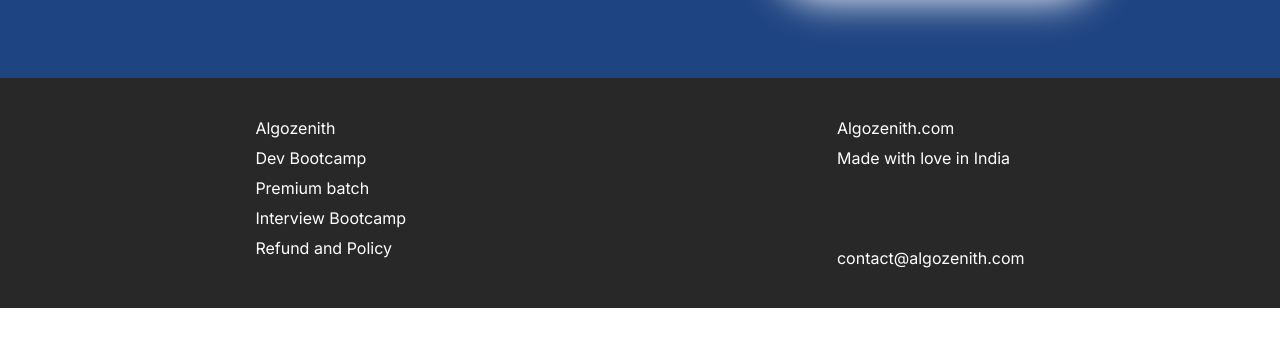
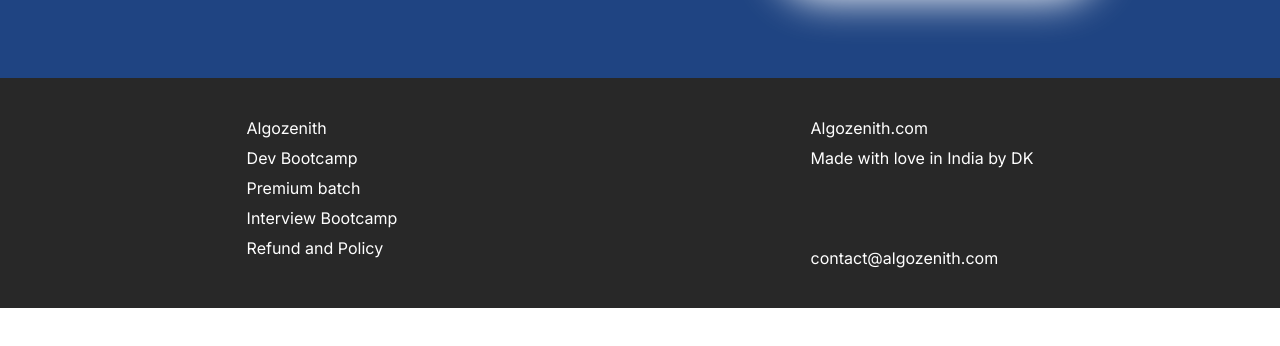
Before and after one commit to deepakk0109/WebDev, a plain HTML site: page index.html in a window 1280 px wide. Shown: the part 410-756 px from the top of the page. Drawn offline with Linux system fonts and the light colour scheme.

Commit message:
Update index.html

```diff
--- a/index.html
+++ b/index.html
@@ -38,7 +38,7 @@
                 <div class="outpro">
                     <ul>
                         <li>Algozenith.com</li>
-                        <li>Made with love in India</li>
+                        <li>Made with love in India by DK</li>
                     </ul>
                 </div>
                 <div class="email">contact@algozenith.com</div>
```
